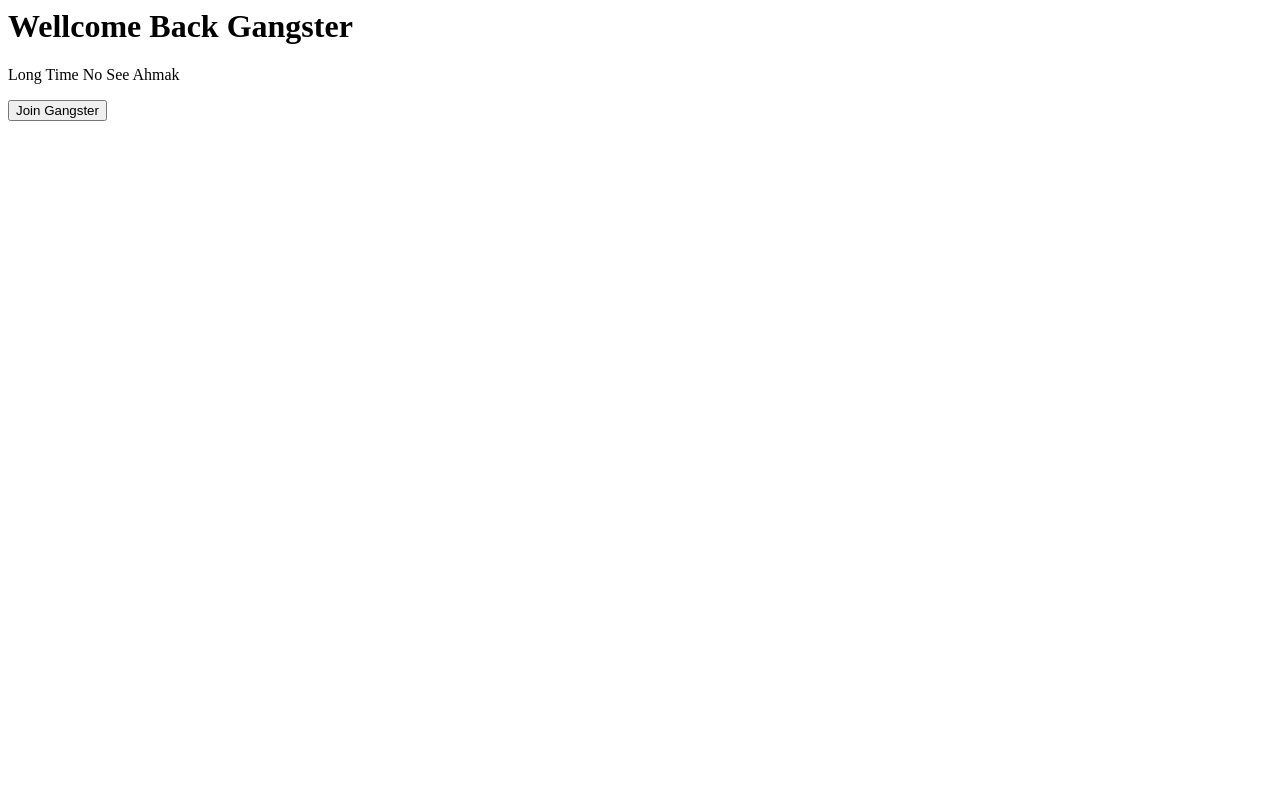
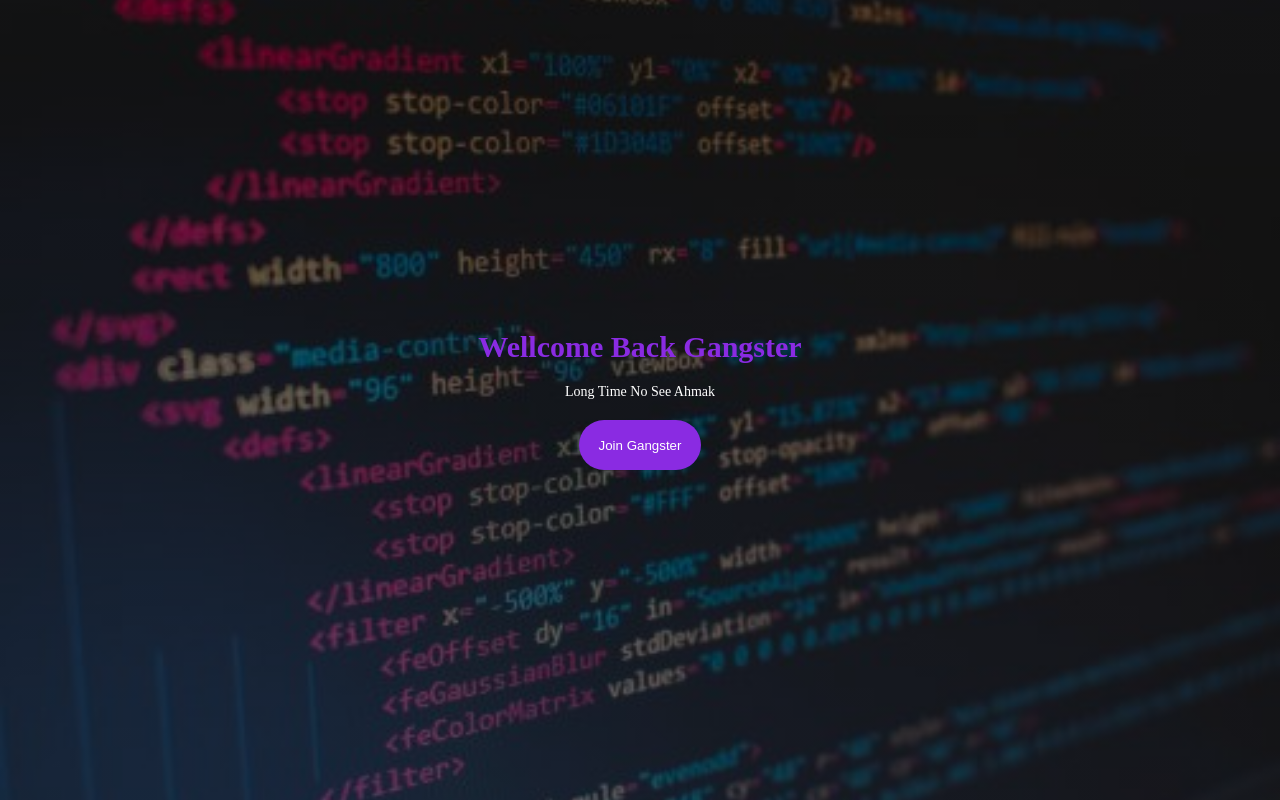
Before and after one commit to Kukseng/seng.f, a plain HTML site: page backroung/index.html in a window 1280 px wide. Drawn offline with Linux system fonts and the light colour scheme.

Commit message:
Add files via upload

```diff
--- a/backroung/index.html
+++ b/backroung/index.html
@@ -3,7 +3,7 @@
     <meta charset="UTF-8">
     <meta name="viewport" content="width=device-width, initial-scale=1.0">
     <title>Document</title>
-    <link rel="stylesheet" href="background.css">
+    <link rel="stylesheet" href="style.css">
 </head>
 <body>
     <header>
--- /dev/null
+++ b/backroung/style.css
@@ -0,0 +1,46 @@
+@import url('https://fonts.googleapis.com/css2?family=Caveat&family=Poppins:wght@300&display=swap');
+*{
+    padding: 0;
+    margin: 0;
+    box-sizing: border-box;
+}
+header{
+    width: 100%;
+    height: 100vh;
+    background:linear-gradient(rgba(0,0,0,0.5),rgba(0,0,0,0.5)) ,url(./code.jpg);
+    background-repeat:no-repeat ;
+    background-size: cover;
+    background-position: center;
+    display: flex;
+    align-items: center;
+    justify-content: center;
+    flex-direction: column;
+    color: white;
+
+}
+header h1{
+    color: blueviolet;
+    font-size: 30px;
+
+}
+header p{
+    font-size: 14px;
+    margin: 20px 0px;
+}
+header button{
+    height: 50px;
+    padding: 0px 20px;
+    border-radius: 30px;
+    border: none;
+    outline: none;
+    background: blueviolet;
+    color: white;
+    transition: all 0.1s ease-in-out;
+
+}
+header button:hover{
+    background: rgb(88, 44, 130);
+    cursor: pointer;
+     transform: translateY(-4px);
+   /* transform: scale(1.1); */
+}
```
Also changed, not shown: backroung/code.jpg (added).
